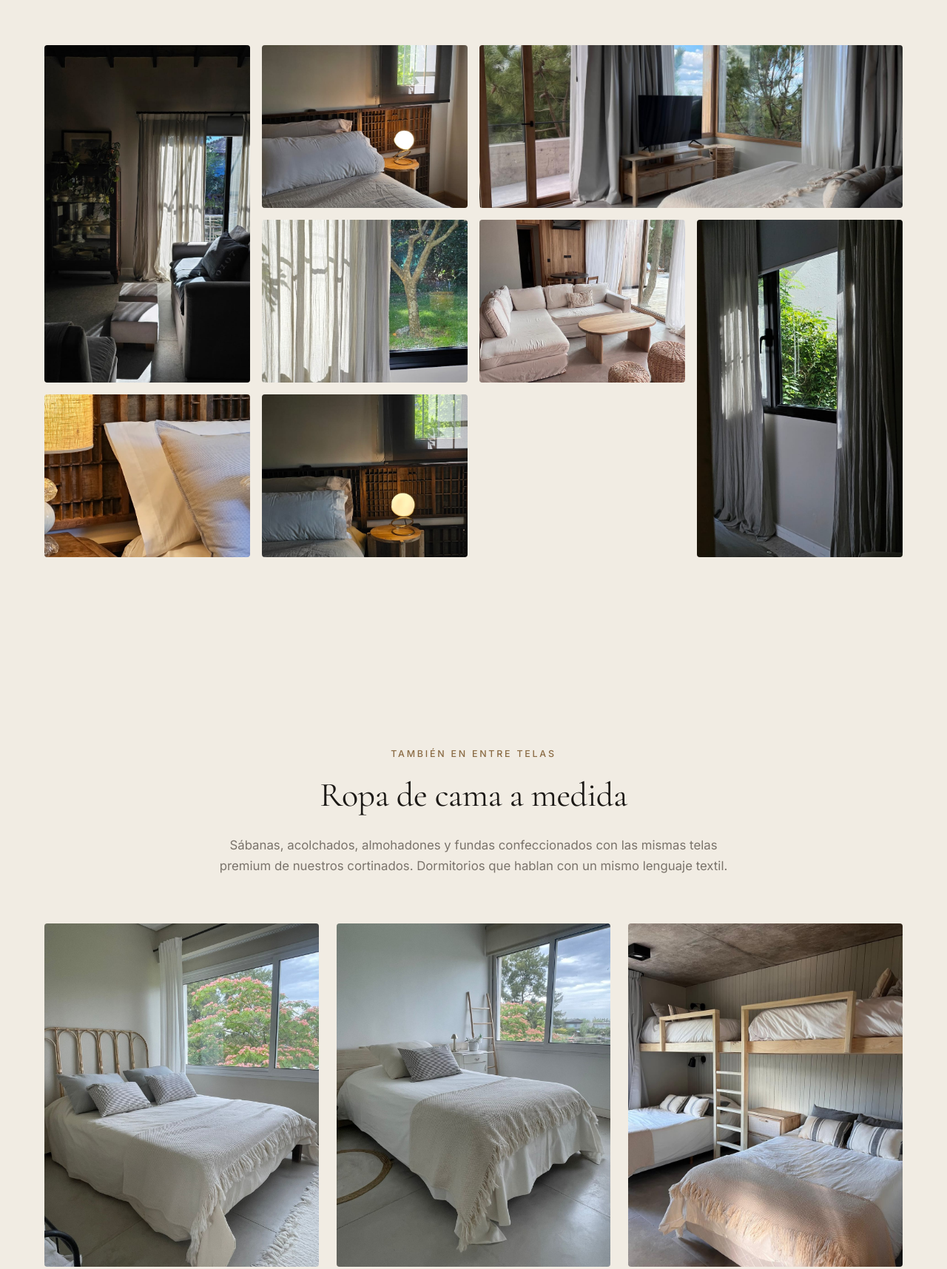
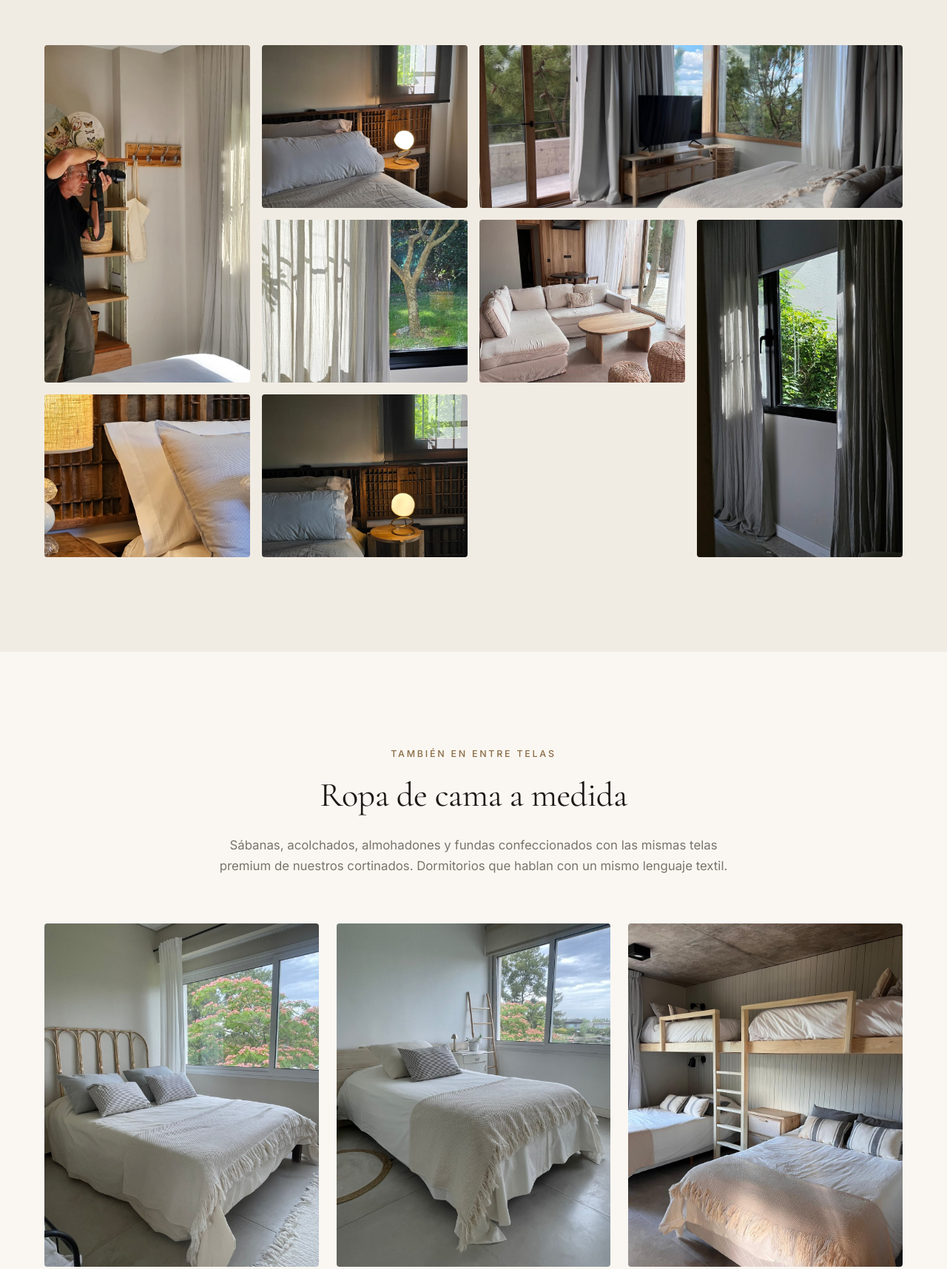
Before and after one commit to jipisacane-dot/entre-telas, a plain HTML site: page index.html in a window 1280 px wide. Shown: the part 4295-6010 px from the top of the page at 74% size. Drawn offline with nearby package versions, Linux system fonts and the light colour scheme.

Commit message:
Fix: separar fondos galeria/ropa-cama, eliminar foto duplicada en galeria

```diff
--- a/index.html
+++ b/index.html
@@ -318,7 +318,7 @@
 
       <div class="gallery-grid">
         <figure class="g-tall">
-          <img src="images/cortinado-tela-natural-living.jpg" alt="Cortinado de tela natural en living con sofá" width="800" height="1200" loading="lazy" decoding="async">
+          <img src="images/cortina-tela-luz-natural.jpg" alt="Cortina de tela dejando pasar la luz natural en living" width="800" height="1200" loading="lazy" decoding="async">
         </figure>
         <figure>
           <img src="images/cortina-roller-blackout-bajada.jpg" alt="Cortina roller blackout completamente bajada en dormitorio" width="800" height="800" loading="lazy" decoding="async">
--- a/styles.css
+++ b/styles.css
@@ -403,7 +403,7 @@ p { margin: 0 0 1em; }
 /* ========== Ropa de Cama ========== */
 .ropa-cama {
   padding: clamp(5rem, 10vw, 8rem) 0;
-  background: var(--bg-alt);
+  background: var(--bg);
 }
 .ropacama-grid {
   display: grid;
```
